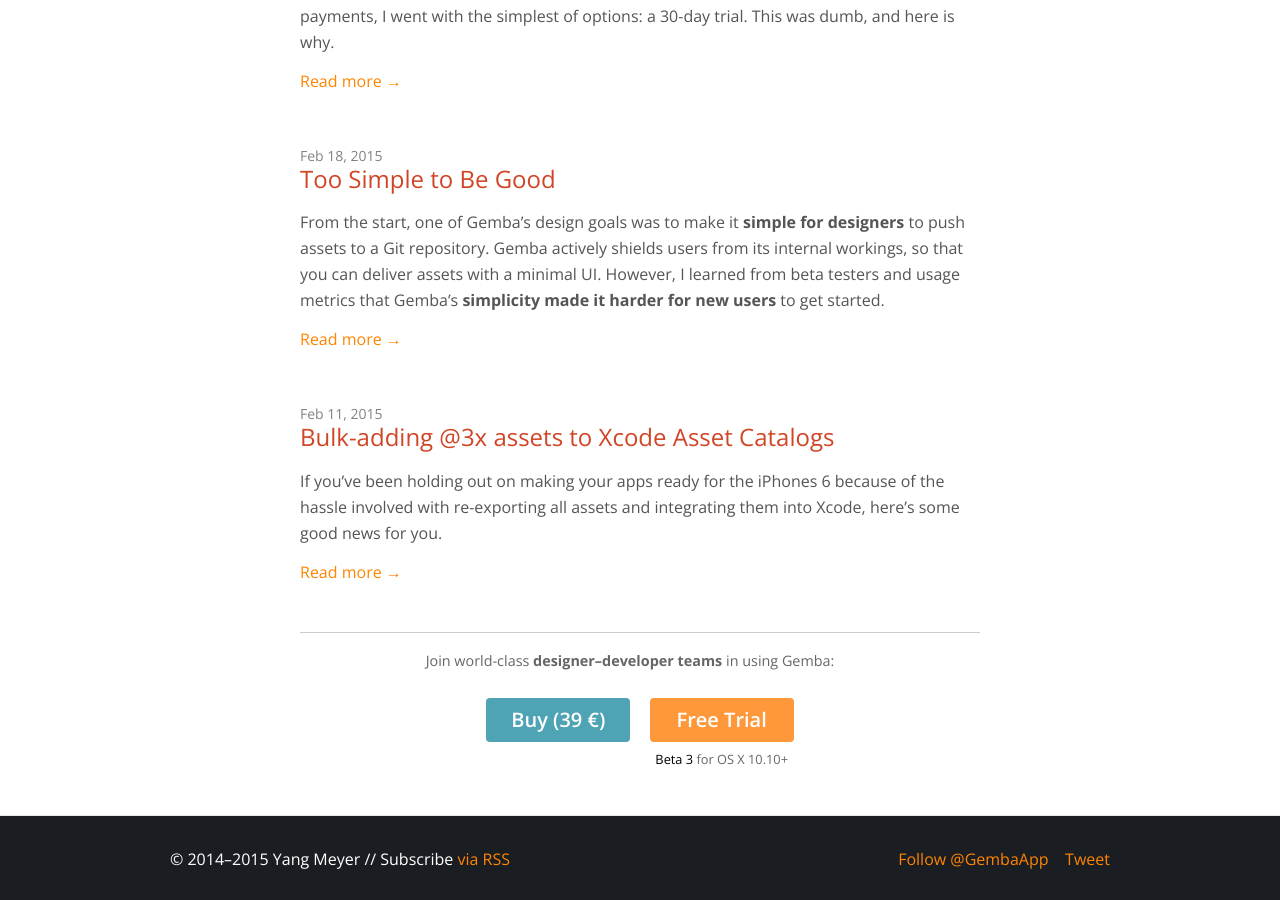
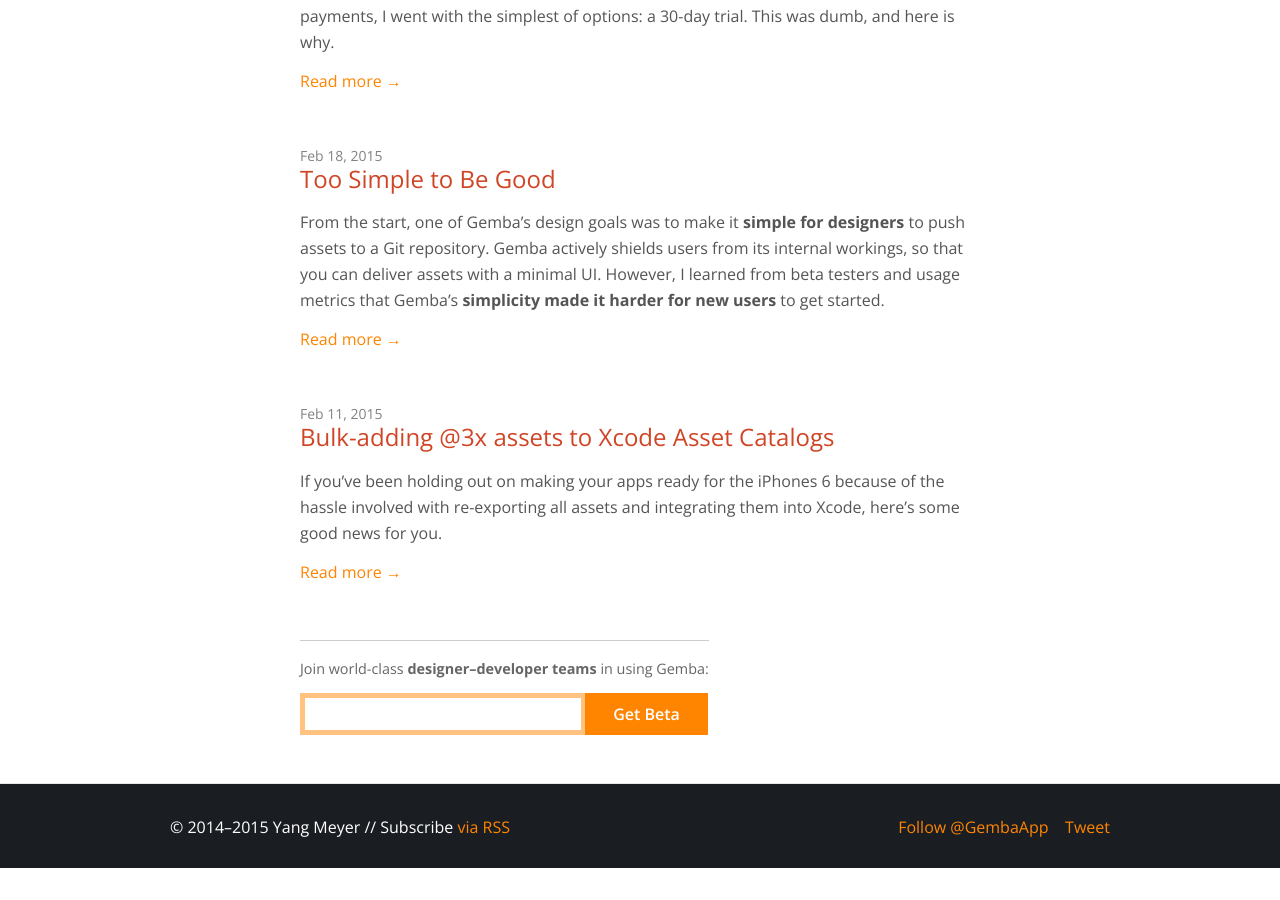
Before and after one commit to yangmeyer/blog.gemba.io, a Jekyll site: the page built from index.html, in a window 1280 px wide and 900 px high, scrolled down 740 px. Built offline with Jekyll 4.4.1, drawn with Linux system fonts in a browser that asks for light colours; nearby versions of some CDN libraries; comment, search, counter and statistics services are not loaded; after the commit the page ends 1608 px from its top, so only the background shows below that.

Commit message:
Revert to mailing list signup CTA.

```diff
--- a/_includes/cta.html
+++ b/_includes/cta.html
@@ -1,18 +1,19 @@
-<div class="row" style="margin-left:0; margin-top:1.5em; padding-top:1em; border-top:solid 1px #ccc; padding-left:0; text-align:center">
+<!-- START: Mini signup -->
+<a name="signup"></a>
+<div class="four columns" id="mc_embed_signup" style="margin-left:0; margin-top:0.5em">
+  <div style="padding:1em 0 0 0; border-top:solid 1px #ccc">
+
     <p style="color:#666; font-size:0.9rem">Join world-class <strong>designer–developer teams</strong> in using Gemba:</p>
+
+    <form role="form" action="http://app.us4.list-manage1.com/subscribe/post?u=5d34b5747a626d1665f586dd0&amp;id=c3bce2b566" method="post" id="mc-embedded-subscribe-form" name="mc-embedded-subscribe-form" class="validate" novalidate>
+            <input class="medium-input-side" type="email" placeholder="" autocomplete="off" name="EMAIL" id="mce-EMAIL" />
+            <input type="submit" class="medium-btn-side" style="Your e-mail address" value="Get Beta" name="subscribe" id="mc-embedded-subscribe" />
+            <div class="catch-errors"></div>
+            <div id="mce-responses" class="clear">
+        <div class="response" id="mce-error-response" style="display:none"></div>
+        <div class="response" id="mce-success-response" style="display:none"></div>
+      </div>
+      <div style="position: absolute; left: -5000px;"><input type="text" name="b_5d34b5747a626d1665f586dd0_c3bce2b566" value=""></div>
+        </form>
+  </div>
 </div>
-<div class="row">
-    <div class="three columns"></div>
-    <div class="three columns">
-      <p style="text-align:center">
-        <a href="https://pay.paddle.com/checkout/495337" class="bordered-button" style="width:100%; margin-top:0.5em; padding:0.5em 0.2em; line-height:1.5rem; background:#4ea3b5; border-radius:7px; color:white">Buy (39&nbsp;&euro;)</a>
-      </p>
-    </div>
-    <div class="three columns">
-      <p style="text-align:center">
-        <a href="download.html" class="bordered-button" style="width:100%; margin-top:0.5em; padding:0.5em 0.2em; line-height:1.5rem; background:#ff983a; border-radius:7px;">Free Trial</a><br />
-        <span style="font-size:0.8rem; color:#666"><a href="releases/0.9.8.html" style="color:black">Beta&nbsp;3</a> for OS&nbsp;X 10.10+</span>
-      </p>
-    </div>
-    <div class="three columns"></div>
-</div>
```
